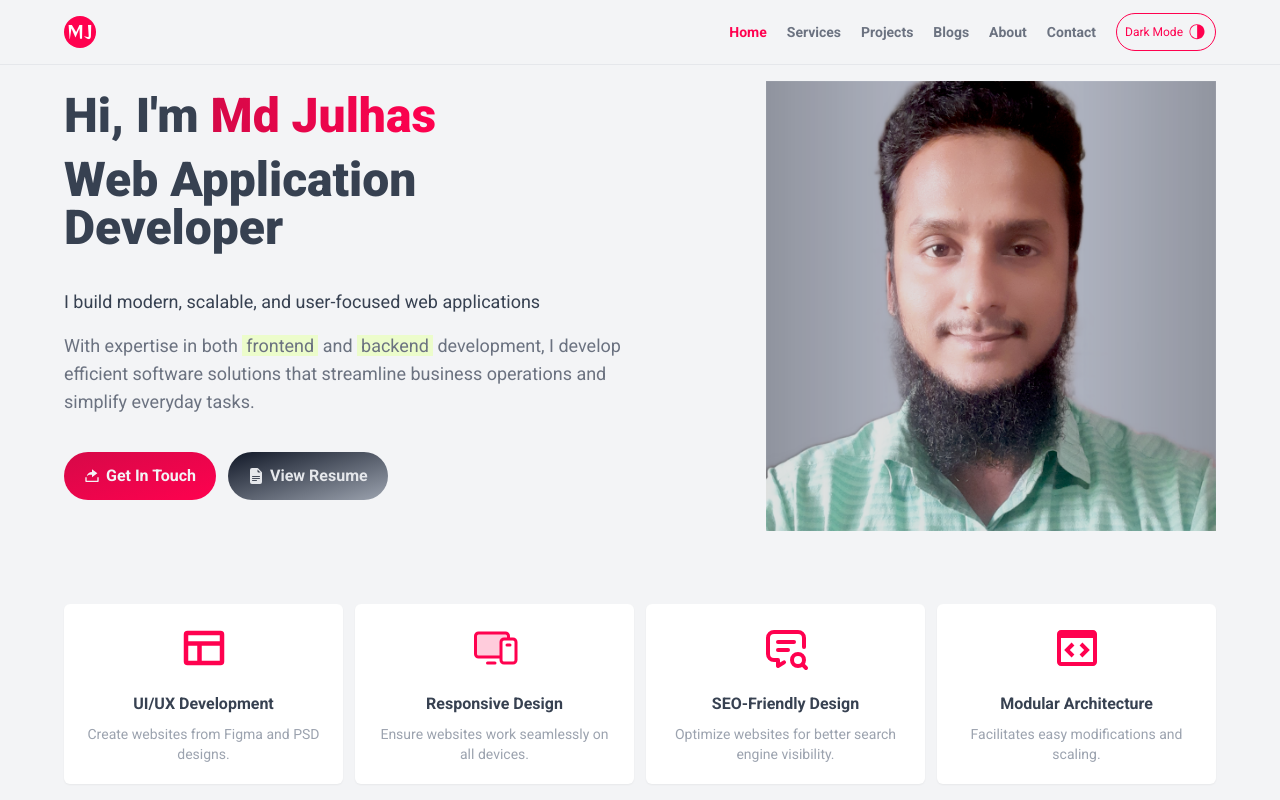
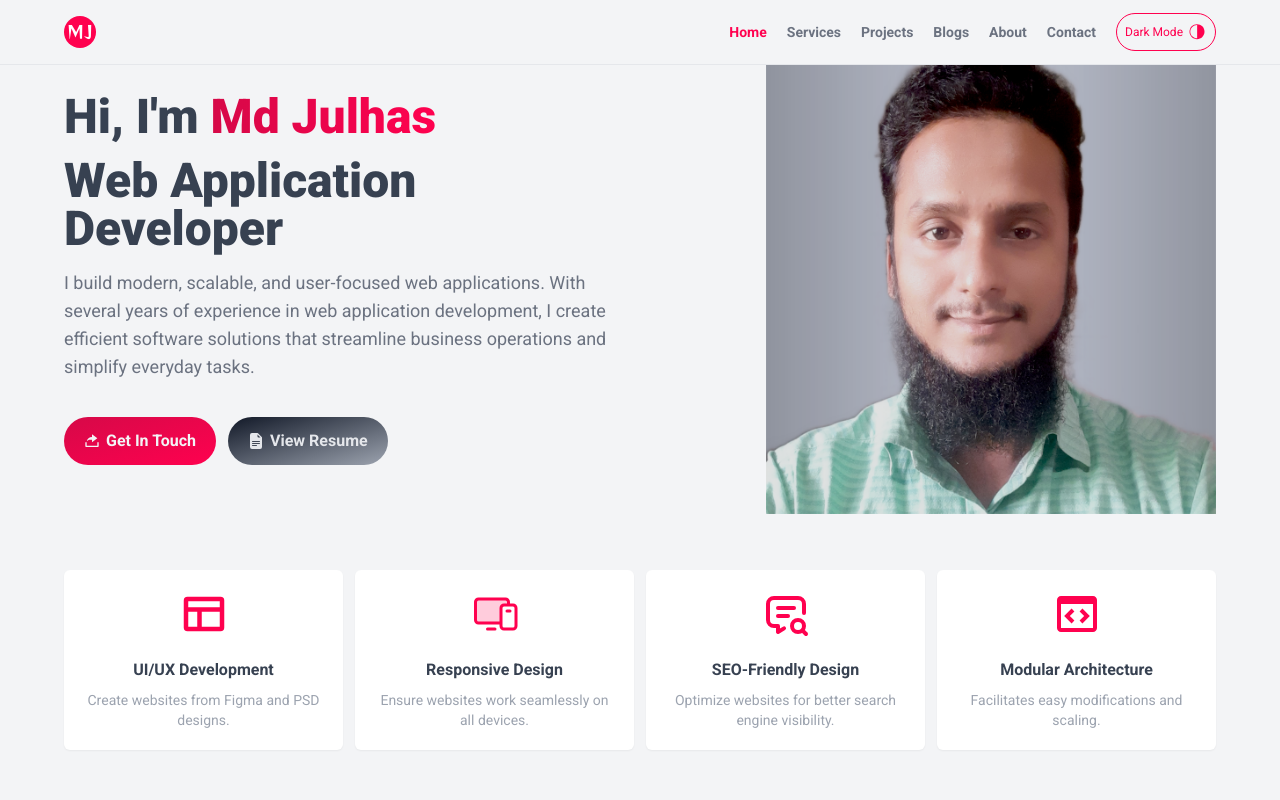
Before and after one commit to md-julhas/md-julhas-portfolio, a React (Vite) app: page / in a window 1280 px wide. Shown: the top 800 px of the page. Built offline with nearby package versions, Linux system fonts and the light colour scheme.

Commit message:
upadted hero

```diff
--- a/src/components/Hero.jsx
+++ b/src/components/Hero.jsx
@@ -20,16 +20,11 @@ const Hero = () => {
           <h2 className="text-3xl md:text-4xl xl:text-5xl  font-extrabold">
             Web Application Developer
           </h2>
-          <p className="text-base md:text-lg mt-5">
-            I build modern, scalable, and user-focused web applications
-          </p>
           <p className="text-base md:text-lg text-gray-500">
-            With expertise in both{" "}
-            <span className="bg-lime-100 dark:bg-lime-950 px-1">frontend</span>{" "}
-            and{" "}
-            <span className="bg-lime-100 dark:bg-lime-950 px-1">backend</span>{" "}
-            development, I develop efficient software solutions that streamline
-            business operations and simplify everyday tasks.
+            I build modern, scalable, and user-focused web applications. With
+            several years of experience in web application development, I create
+            efficient software solutions that streamline business operations and
+            simplify everyday tasks.
           </p>
 
           {/* CTA section*/}
```
